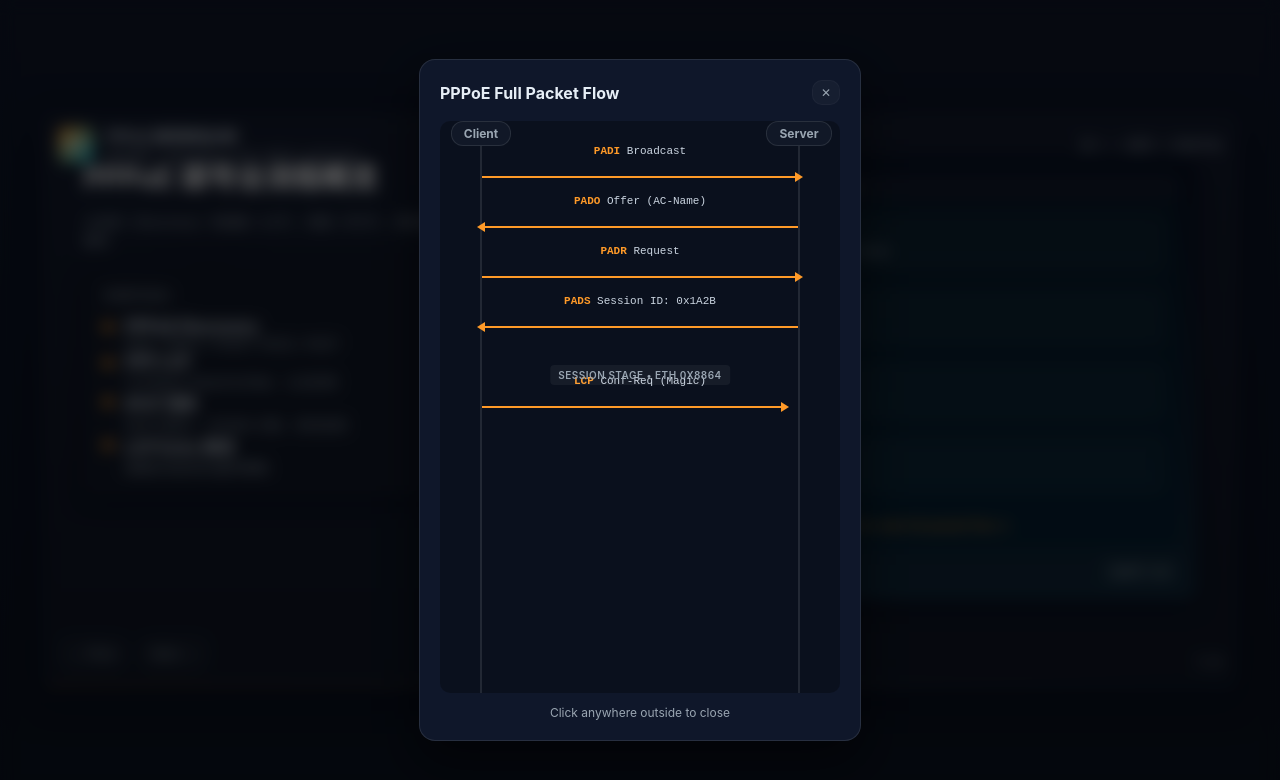
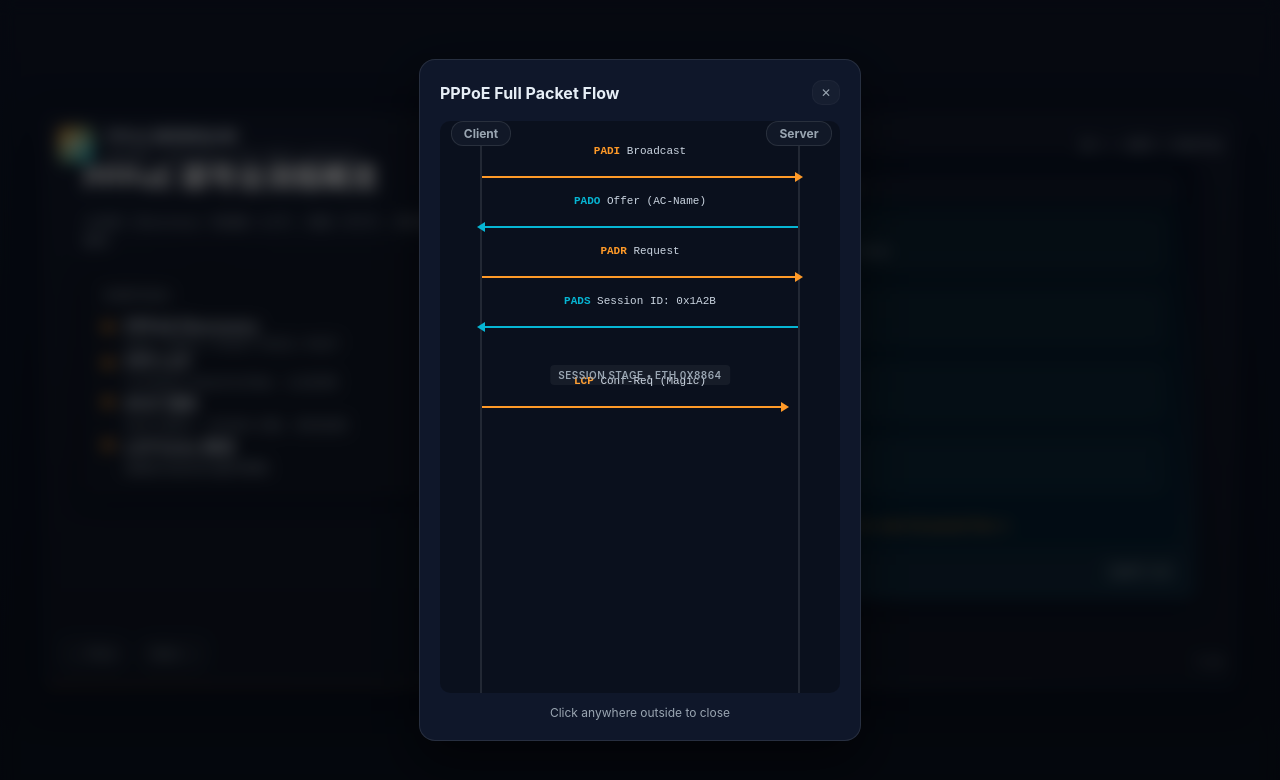
Before and after one commit to liudf0716/pppoe-protocol, a plain HTML site: page index.html in a window 1280 px wide. Both pictures are taken after a click on the element 920 px from the left and 378 px from the top of the page. Drawn offline with Linux system fonts and the light colour scheme.

Commit message:
feat: apply cyan color to server-to-client arrows and protocol identifiers
Signed-off-by: Dengfeng Liu <liudf0716@gmail.com>

```diff
--- a/index.html
+++ b/index.html
@@ -376,11 +376,12 @@
     /* Server -> Client */
     .s2c .arrow {
       right: 42px;
+      background: var(--cyan);
     }
 
     .s2c .arrow::after {
       left: -5px;
-      border-right: 8px solid var(--accent);
+      border-right: 8px solid var(--cyan);
     }
 
     .msg-text {
@@ -870,9 +871,11 @@
           row.className = `seq-msg ${p.dir}`;
           row.style.top = topOffset + 'px';
 
+          const color = p.dir === 's2c' ? 'var(--cyan)' : 'var(--accent)';
+
           const text = document.createElement('div');
           text.className = 'msg-text';
-          text.innerHTML = `<span style="color:var(--accent);font-weight:bold">${p.proto}</span> ${p.info}`;
+          text.innerHTML = `<span style="color:${color};font-weight:bold">${p.proto}</span> ${p.info}`;
 
           const time = document.createElement('div');
           time.className = 'msg-time';
```
